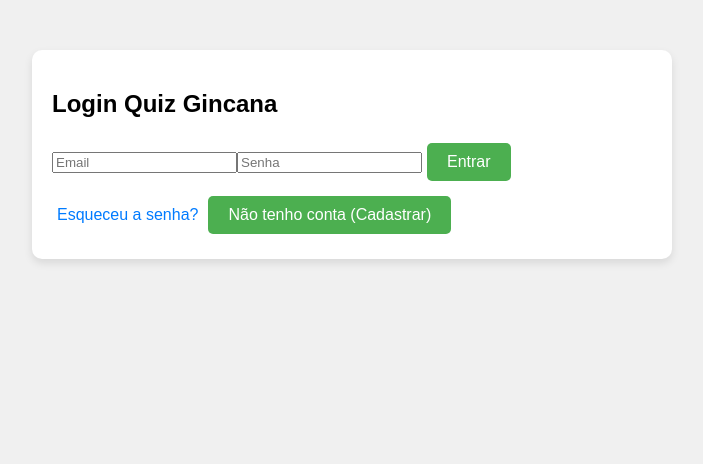
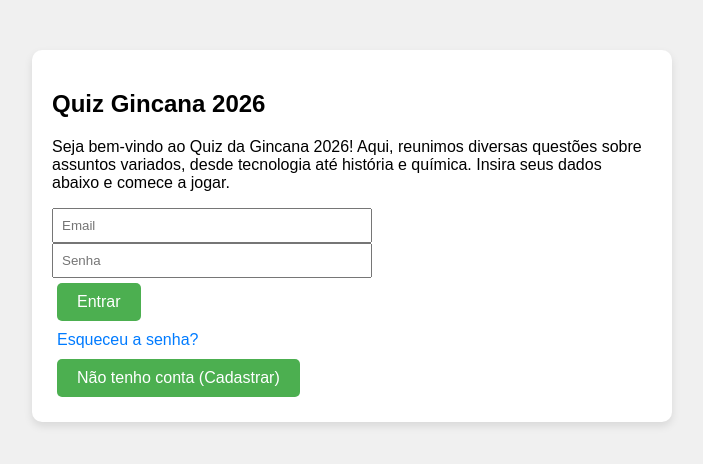
Before and after one commit to Heitor147/projeto-aps, a React (Vite) app in the folder projeto-de-aps/: page / in a window 1280 px wide. Shown: the top 464 px of the page, without its empty margins (288-991 px from the left). Built offline with nearby package versions, Linux system fonts and the light colour scheme.

Commit message:
Ajuste Final — 12/12/2025 10:45

```diff
--- a/projeto-de-aps/src/components/auth/TelaLogin.jsx
+++ b/projeto-de-aps/src/components/auth/TelaLogin.jsx
@@ -66,7 +66,8 @@ const TelaLogin = () => {
 
     return (
         <div className="tela-container">
-            <h2>Login Quiz Gincana</h2>
+            <h2>Quiz Gincana 2026</h2>
+            <p>Seja bem-vindo ao Quiz da Gincana 2026! Aqui, reunimos diversas questões sobre assuntos variados, desde tecnologia até história e química. Insira seus dados abaixo e comece a jogar.</p>
             <form onSubmit={handleLogin}>
                 <input type="email" placeholder="Email" value={email} onChange={(e) => setEmail(e.target.value)} required />
                 <input type="password" placeholder="Senha" value={senha} onChange={(e) => setSenha(e.target.value)} required />
--- a/projeto-de-aps/src/styles/global.css
+++ b/projeto-de-aps/src/styles/global.css
@@ -2,7 +2,8 @@
 
 /* Definição da cor verde para botões */
 :root {
-  --cor-botao-principal: #4CAF50; /* Verde */
+  --cor-botao-principal: #4CAF50;
+  /* Verde */
   --cor-texto-botao: white;
 }
 
@@ -18,20 +19,23 @@ button,
   cursor: pointer;
   font-size: 16px;
   transition: background-color 0.3s ease;
-  display: inline-flex; /* Para alinhar o ícone */
+  display: block;
+  /* Para alinhar o ícone */
   align-items: center;
-  gap: 8px; /* Espaço entre texto e ícone */
+  gap: 8px;
 }
 
 button:hover,
 .botao-principal:hover {
-  background-color: #45a049; /* Verde um pouco mais escuro */
+  background-color: #45a049;
+  /* Verde um pouco mais escuro */
 }
 
 /* Estilos de layout base */
 body {
   font-family: Arial, sans-serif;
-  background-color: #f0f0f0; /* Fundo cinza suave */
+  background-color: #f0f0f0;
+  /* Fundo cinza suave */
   margin: 0;
   padding: 0;
 }
@@ -45,19 +49,19 @@ body {
   box-shadow: 0 4px 8px rgba(0, 0, 0, 0.1);
 }
 
+.form-group {
+  margin-bottom: 15px;
+}
+
 .input-group label {
   display: block;
   margin-bottom: 5px;
   font-weight: bold;
 }
 
-.input-group input {
-  width: 100%;
-  padding: 10px;
-  margin-bottom: 20px;
-  border: 1px solid #ccc;
-  border-radius: 4px;
-  box-sizing: border-box; /* Garante que o padding não aumente o width total */
+input,
+select {
+  width: 50%;
+  /* Reduzindo a largura dos campos */
+  padding: 8px;
 }
-
-/* Você deve importar esta folha de estilo no seu src/index.js */
```
